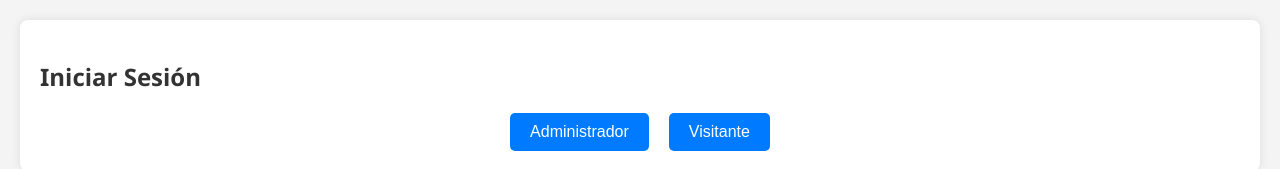
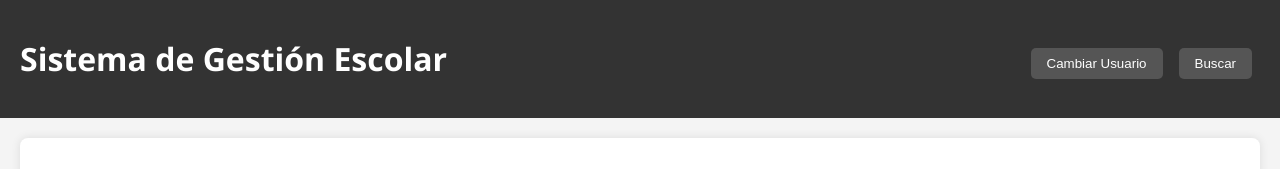
Before and after one commit to NeoDante97/LaVictoria2025, a plain HTML site: page src/index.html in a window 1280 px wide. Shown: the top 169 px of the page. Drawn offline with Linux system fonts and the light colour scheme.

Commit message:
Update index.html

```diff
--- a/src/index.html
+++ b/src/index.html
@@ -7,7 +7,14 @@
   <link rel="stylesheet" href="style.css">
   <script src="script.js" type="module"></script>
 </head>
-
+<header>
+    <h1>Sistema de Gestión Escolar</h1>
+    <nav id="mainNav">
+      <button id="changeUserBtn" style="display:none;">Cambiar Usuario</button>
+      <button id="searchBtn" style="display:none;">Buscar</button>
+      <button id="saveChangesBtn" style="display:none;">Guardar Cambios</button>
+    </nav>
+  </header>
 <body>
 
 
```
